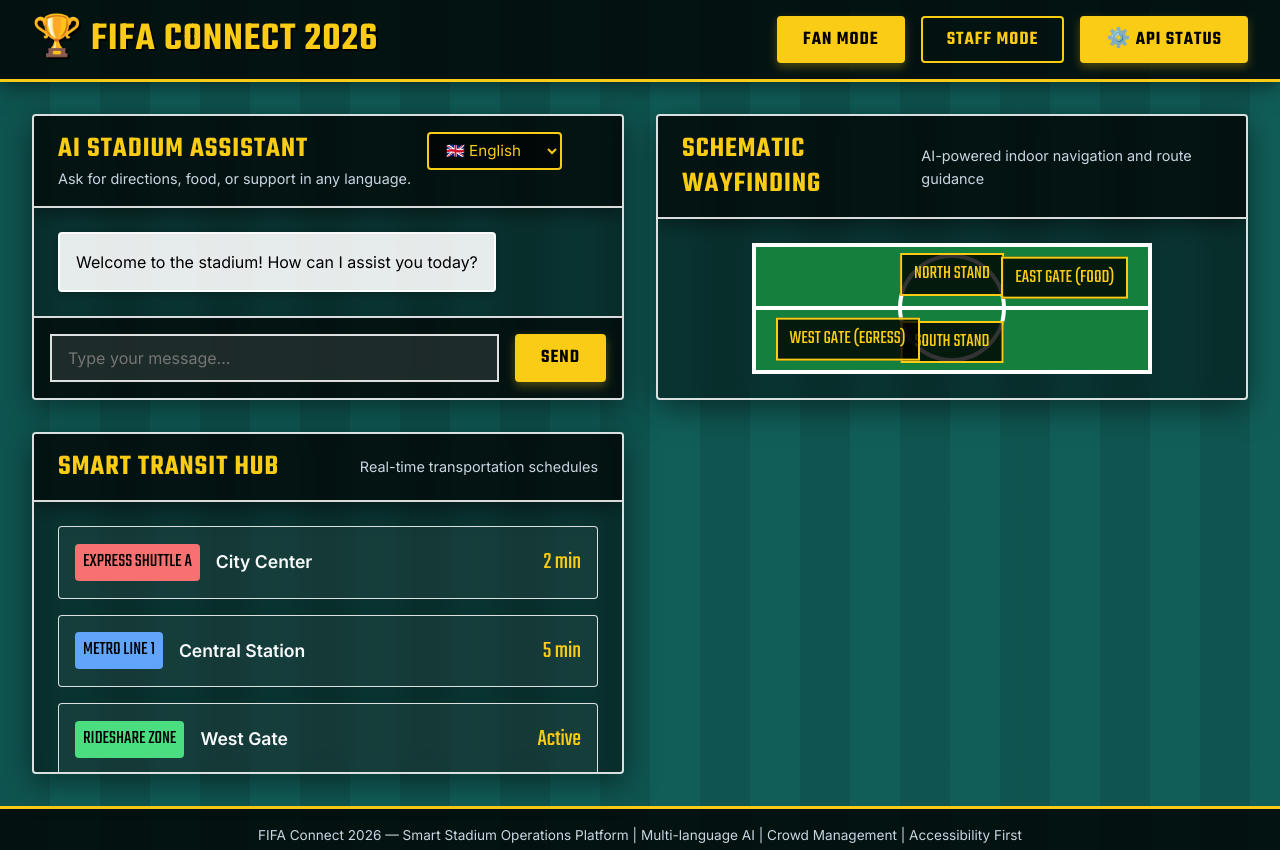
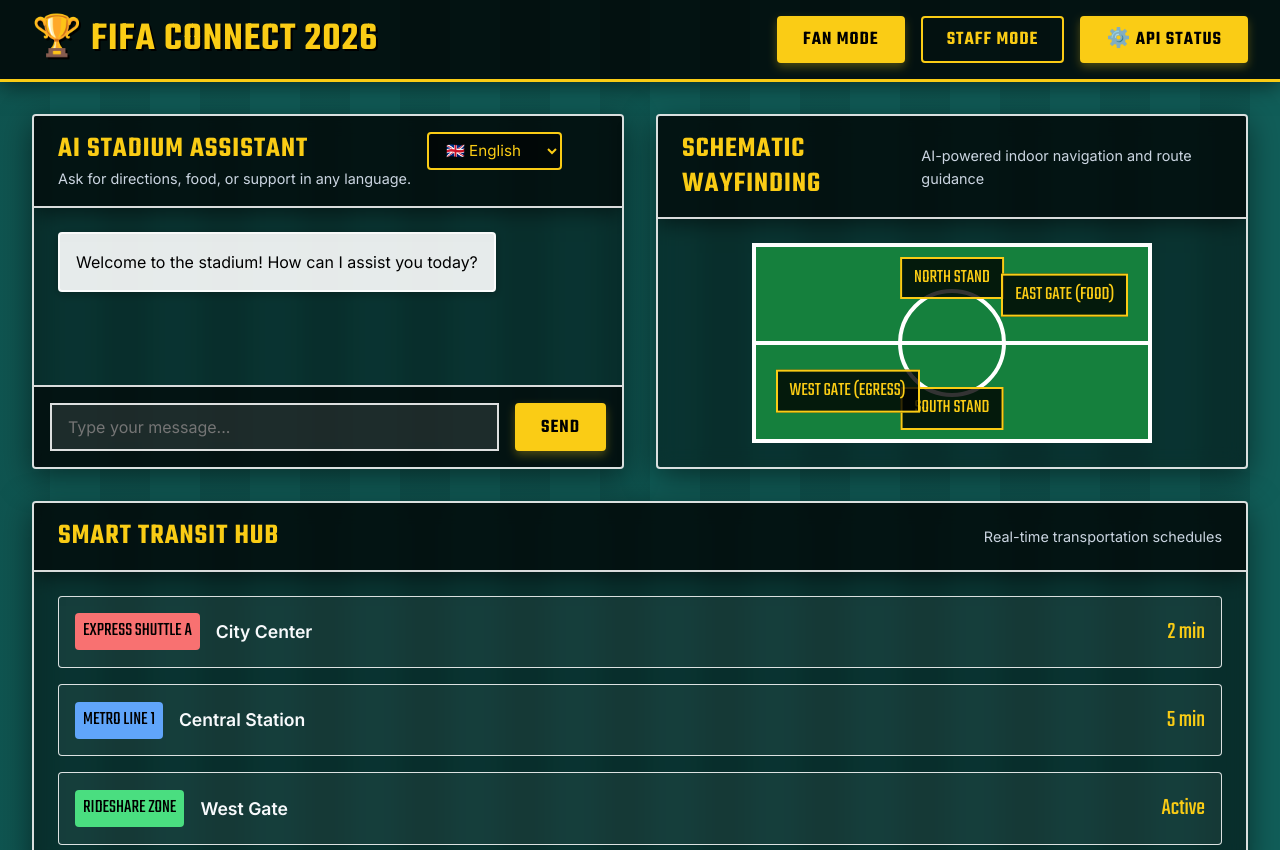
Before and after one commit to Naveen230497/FIFA-Smart-Stadium, a website with bundled scripts: page index.html in a window 1280 px wide. Shown: the top 850 px of the page. Built offline with nearby package versions, Linux system fonts and the light colour scheme.

Commit message:
fix: restore map aspect ratio and grid layout

```diff
--- a/styles.css
+++ b/styles.css
@@ -213,7 +213,7 @@ header {
   display: grid;
   grid-template-columns: 1fr 1fr;
   gap: 2rem;
-  height: calc(100vh - 140px);
+  min-height: calc(100vh - 140px);
 }
 @media (max-width: 900px) {
   .fan-layout { grid-template-columns: 1fr; height: auto; }
@@ -282,7 +282,7 @@ header {
 }
 .schematic-map {
   width: 100%;
-  height: 100%;
+  aspect-ratio: 2/1;
   max-width: 400px;
   position: relative;
   /* Make it look like a football pitch */
@@ -437,6 +437,7 @@ header {
 .warning-card h2 { color: var(--danger-color); font-size: 2.5rem; }
 
 /* Transit Hub */
+.transit-container { grid-column: 1 / -1; }
 .transit-content { padding: 1.5rem; }
 .transit-list { list-style: none; display: flex; flex-direction: column; gap: 1rem; }
 .transit-item { display: flex; justify-content: space-between; align-items: center; padding: 1rem; background: rgba(255,255,255,0.05); border: 1px solid var(--pitch-line); border-radius: var(--radius-sm); }
```
